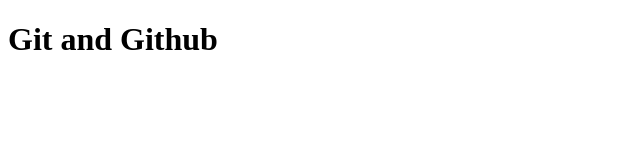
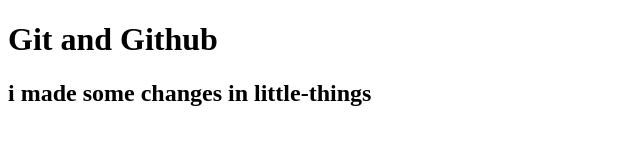
Before and after one commit to keshav132/github-learning, a plain HTML site: page index.html in a window 1280 px wide. Shown: the whole page, without its empty margins (0-640 px from the left). Drawn offline with Linux system fonts and the light colour scheme.

Commit message:
i made some changes in little-things

```diff
--- a/index.html
+++ b/index.html
@@ -6,5 +6,6 @@
   </head>
   <body>
     <h1>Git and Github</h1>
+    <h2>i made some changes in little-things</h2>
   </body>
 </html>
```
